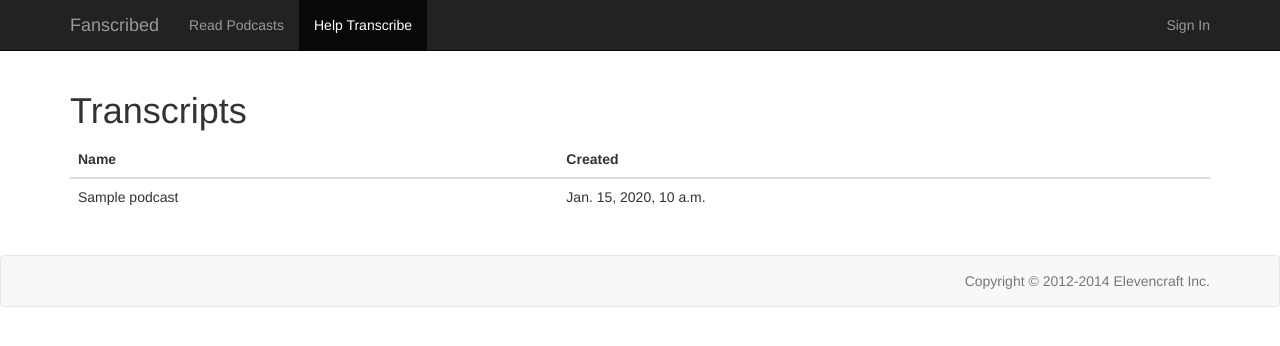
After one commit to fanscribed/fanscribed, a Django app: template fanscribed/templates/transcripts/transcript_list.html in a window 1280 px wide. The commit adds this page. Shown: the top 346 px of the page. Run offline with Django 3.2, Linux system fonts and the light colour scheme; the template is opened without the code that fills it: most values are stand-ins (such as "Sample title", 1, 10 or a date in 2020); some libraries are stand-ins or nearby versions.

Commit message:
Add skeleton transcript list

```diff
--- a/fanscribed/apps/transcripts/urls.py
+++ b/fanscribed/apps/transcripts/urls.py
@@ -1,6 +1,6 @@
 from django.conf.urls import patterns, url
 
-from vanilla import TemplateView
+from .views import TranscriptList
 
 
 urlpatterns = patterns(
@@ -8,5 +8,6 @@ urlpatterns = patterns(
 
     url(r'^$',
         name='index',
-        view=TemplateView.as_view(template_name='placeholder.html')),
+        view=TranscriptList.as_view()),
+
 )
--- a/fanscribed/templates/base.html
+++ b/fanscribed/templates/base.html
@@ -42,7 +42,7 @@
         <div class="collapse navbar-collapse">
           <ul class="nav navbar-nav">
             <li class="{% block nav_class_read %}{% endblock %}"><a href="{% url 'podcasts:index' %}">Read Podcasts</a></li>
-            <li class="{% block nav_class_ %}{% endblock %}"><a href="#">Help Transcribe</a></li>
+            <li class="{% block nav_class_transcribe %}{% endblock %}"><a href="{% url 'transcripts:index' %}">Help Transcribe</a></li>
           </ul>
           <ul class="nav navbar-nav navbar-right">
             {% if user.is_authenticated %}
--- /dev/null
+++ b/fanscribed/templates/transcripts/transcript_list.html
@@ -0,0 +1,33 @@
+{% extends "base.html" %}
+
+
+{% block nav_class_transcribe %}
+  active
+{% endblock %}
+
+
+{% block content %}
+
+  <h1>Transcripts</h1>
+
+  <table class="table">
+
+    <thead>
+      <tr>
+        <th>Name</th>
+        <th>Created</th>
+      </tr>
+    </thead>
+
+    <tbody>
+      {% for transcript in object_list %}
+        <tr>
+          <td>{{ transcript.name }}</td>
+          <td>{{ transcript.created }}</td>
+        </tr>
+      {% endfor %}
+    </tbody>
+
+  </table>
+
+{% endblock %}
```
Also changed, not shown: fanscribed/apps/transcripts/views.py (added, +8 -0 lines).
